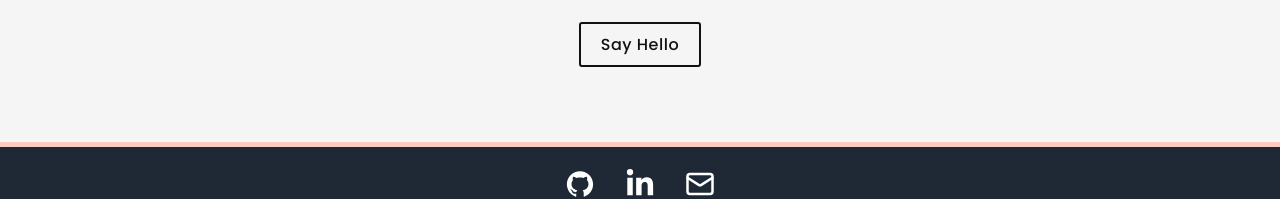
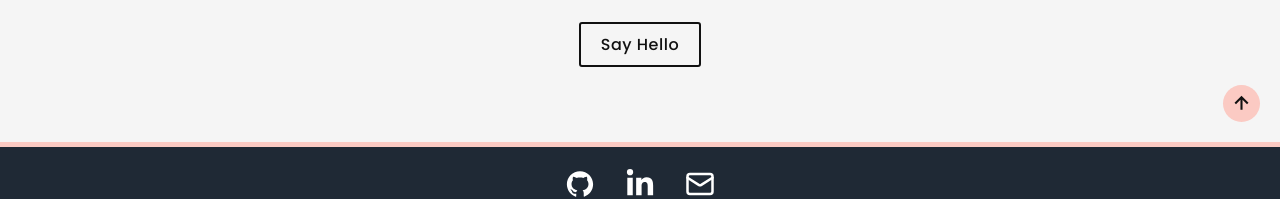
Before and after one commit to mehdi-sajedi/Portfolio, a React (Vite) app: page / in a window 1280 px wide. Shown: the part 4853-5052 px from the top of the page. Built offline with nearby package versions, Linux system fonts and the light colour scheme.

Commit message:
Added scroll to top button in contact section

```diff
--- a/src/components/Contact.jsx
+++ b/src/components/Contact.jsx
@@ -1,5 +1,7 @@
 import styles from './Contact.module.scss';
 import { motion } from 'framer-motion';
+import { BiUpArrowAlt } from 'react-icons/bi';
+import { Link } from 'react-scroll';
 
 const Contact = () => {
   return (
@@ -19,6 +21,17 @@ const Contact = () => {
           Say Hello
         </a>
       </motion.div>
+      <Link
+        to='header'
+        href='#header'
+        smooth='easeInOutCubic'
+        duration={1800}
+        className={styles.scrollToTop}
+      >
+        <i>
+          <BiUpArrowAlt />
+        </i>
+      </Link>
     </section>
   );
 };
--- a/src/components/Contact.module.scss
+++ b/src/components/Contact.module.scss
@@ -34,4 +34,31 @@
       }
     }
   }
+
+  .scrollToTop {
+    position: absolute;
+    cursor: pointer;
+    color: var(--black);
+    bottom: 5px;
+    right: 5px;
+    padding: 15px;
+
+    &:hover {
+      animation: bounce 425ms ease-in-out infinite alternate;
+    }
+
+    i {
+      font-size: 25px;
+      display: flex;
+      border-radius: 50px;
+      padding: 6px;
+      background-color: #fbcac3;
+    }
+  }
 }
+
+@keyframes bounce {
+  to {
+    transform: translateY(-4px);
+  }
+}
--- a/src/components/Nav.jsx
+++ b/src/components/Nav.jsx
@@ -6,7 +6,7 @@ const easeAnimation = 'easeInOutCubic';
 
 const Nav = () => {
   return (
-    <header className={styles.header}>
+    <header className={styles.header} id='header'>
       <a href=''>
         <Logo />
       </a>
@@ -37,7 +37,7 @@ const Nav = () => {
               href='#contact'
               to='contact'
               smooth={easeAnimation}
-              duration={2000}
+              duration={1800}
               offset={-200}
             >
               Contact
```
